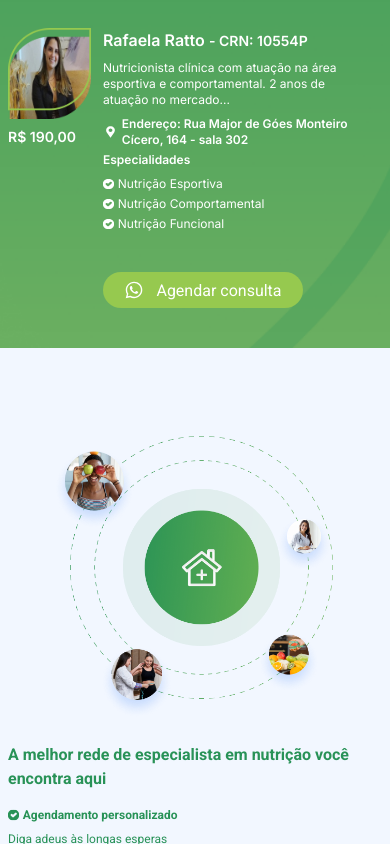
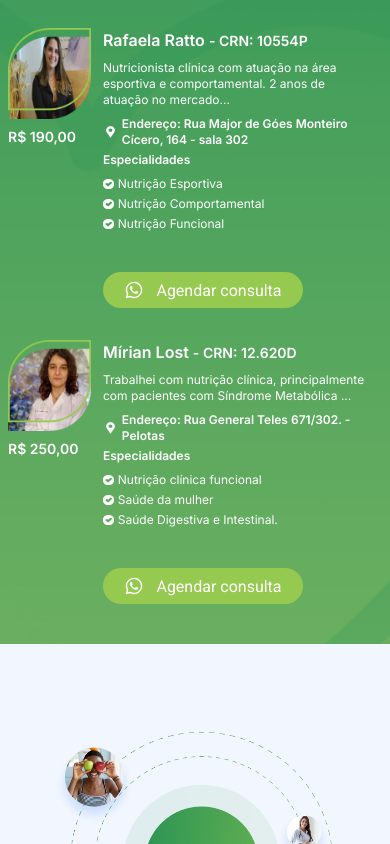
Before and after one commit to MarcaNutri/PromotionLanding, a Next.js app: page / in a window 390 px wide. Shown: the part 1937-2781 px from the top of the page. Built offline with nearby package versions, Linux system fonts and the light colour scheme; a web font is replaced by a local one.

Commit message:
adição miriam

```diff
--- a/src/app/page.tsx
+++ b/src/app/page.tsx
@@ -21,6 +21,7 @@ import marcanutri from '@public/assets/marcanutri.svg';
 import Nutricionista1 from '@public/assets/Home/rafaela.png';
 import Nutricionista2 from '@public/assets/Home/natalia.png';
 import Nutricionista3 from '@public/assets/Home/Bruna.png';
+import Nutricionista4 from '@public/assets/Home/miriam.png';
 import Check from '@public/assets/Home/CheckWhite.svg';
 import CheckGreen from '@public/assets/Home/checkgreen.svg';
 import logoWhite from '@public/assets/marcaNutriWhite.svg';
@@ -81,18 +82,7 @@ const Home = () => {
 
   return (
     <>
-      {/* <div id='modal' className={`${Style.modal} d-none`}>
-        <p className={`${Style.paragraph} ${Style.primary_color} text-right cursor-pointer mb-6`}>X</p>
 
-        <iframe
-          width={600}
-          height={450}
-          style={{ border: '0' }}
-          loading="lazy"
-          allowFullScreen
-          src="https://www.google.com/maps/embed/v1/place?key=AIzaSyDOEP9bTWhBW6E_1guCgPXNdGCAxJt071E&map_id=SEU_ID_DE_MAPA&q=Adolfo+Camargo+281,Pelotas,Rio+Grande+do+Sul"
-        />
-      </div> */}
       <div>
         {/* Header */}
         <header className={`${Style.container_header}`}>
@@ -303,7 +293,7 @@ const Home = () => {
                       alt="nutricionista"
                     />
                       <p className={`text-sm lg:text-xl font-semibold block mt-2`}>
-                      R$ 120,00
+                      R$ 150,00
                     </p>
                   </div>
 
@@ -708,6 +698,146 @@ const Home = () => {
                 </div>
               </div>
             </div>
+
+            <div>
+              <div className={`flex mb-8 md:mb-16`}>
+                <div style={{ minWidth: '83px' }}>
+                  <Image
+                    src={Nutricionista4}
+                    width={screenSize < 767 ? 83 : 198}
+                    alt="nutricionista"
+                  />
+                  <p className={`text-sm lg:text-xl font-semibold block mt-2`}>
+                    R$ 250,00
+                  </p>
+                </div>
+
+                <div className="mr-3 ml-3">
+                  <p className={` text-base md:text-2xl font-semibold`}>
+                    Mírian Lost <span className="text-sm">- CRN: 12.620D</span>
+                  </p>
+                  <p
+                    className={`text-xs md:text-base ${Style.text_container} mt-2 mb-2`}
+                  >
+                    Trabalhei com nutrição clínica,
+                    principalmente com pacientes com Síndrome Metabólica ...
+                  </p>
+                  <p
+                    className={`text-xs md:text-base font-semibold hidden md:block ${Style.text_container} flex cursor-pointer`}
+                    style={{ display: 'flex' }}
+                  >
+                    <Image
+                      src={LocationWhite}
+                      width={screenSize < 767 ? 14.8 : 25}
+                      alt="icone de localização"
+                      className="mr-1"
+                    />{' '}
+                    Endereço: Rua General Teles 671/302. - Pelotas
+                  </p>
+
+                  <button
+                      className={`hidden md:flex ${Style.whats_button} mt-2 hover:brightness-90 ease-in-out duration-200 mt-9`}
+                      onClick={() => openWhatsApp('Mírian Lost')}
+                    >
+                      <Image
+                        src={WhatsApp}
+                        width={30}
+                        alt="email"
+                        className="mr-3"
+                      />{' '}
+                      Agendar consulta
+                  </button>
+
+                  <div className="block md:hidden">
+                    <div className="flex flex-col justify-center">
+                      <p
+                        className={`text-xs md:text-base font-semibold mb-2 mt-1`}
+                      >
+                        Especialidades
+                      </p>
+                      <p
+                        className={`flex items-center text-xs md:text-base mb-1`}
+                      >
+                        <Image
+                          src={Check}
+                          width={screenSize < 767 ? 10.8 : 20}
+                          alt="Check - icon"
+                          className="mr-1 md:mr-2"
+                        />
+                        Nutrição clínica funcional
+                      </p>
+                      <p
+                        className={`flex items-center text-xs md:text-base mb-1`}
+                      >
+                        <Image
+                          src={Check}
+                          width={screenSize < 767 ? 10.8 : 20}
+                          alt="Check - icon"
+                          className="mr-1 md:mr-2"
+                        />
+                        Saúde da mulher
+                      </p>
+                      <p
+                        className={`flex items-center text-xs md:text-base mb-1`}
+                      >
+                        <Image
+                          src={Check}
+                          width={screenSize < 767 ? 10.8 : 20}
+                          alt="Check - icon"
+                          className="mr-1 md:mr-2"
+                        />
+                        Saúde Digestiva e Intestinal.
+                      </p>
+                    </div>
+                  </div>
+                  <button
+                      className={`flex md:hidden lg:hidden ${Style.whats_button} mt-2 hover:brightness-90 ease-in-out duration-200 mt-9`}
+                      onClick={() => openWhatsApp('Mírian Lost')}
+                    >
+                      <Image
+                        src={WhatsApp}
+                        width={screenSize < 767 ? 20 : 30}
+                        alt="email"
+                        className="mr-3"
+                      />{' '}
+                      Agendar consulta
+                  </button>
+                </div>
+
+                <div className="hidden md:block">
+                  <p className={`text-xs md:text-base font-semibold mb-2`}>
+                    Especialidades
+                  </p>
+                  <p className={`flex items-center text-xs md:text-base mb-2`}>
+                    <Image
+                      src={Check}
+                      width={screenSize < 767 ? 10.8 : 20}
+                      alt="Check - icon"
+                      className="mr-1 md:mr-2"
+                    />
+                    Nutrição clínica funcional
+                  </p>
+                  <p className={`flex items-center text-xs md:text-base mb-2`}>
+                    <Image
+                      src={Check}
+                      width={screenSize < 767 ? 10.8 : 20}
+                      alt="Check - icon"
+                      className="mr-1 md:mr-2"
+                    />
+                    Saúde da mulher
+                  </p>
+                  <p className={`flex items-center text-xs md:text-base mb-2`}>
+                    <Image
+                      src={Check}
+                      width={screenSize < 767 ? 10.8 : 20}
+                      alt="Check - icon"
+                      className="mr-1 md:mr-2"
+                    />
+                    Saúde Digestiva e Intestinal.
+                  </p>
+                </div>
+              </div>
+            </div>
           </div>
         </section>
 
--- a/src/app/style.module.scss
+++ b/src/app/style.module.scss
@@ -173,7 +173,7 @@
   background-image: url("../../public/assets/Home/fundo.png");
   background-repeat: no-repeat;
   background-size: cover;
-  max-height: 1100px;
+  max-height: 1500px;
 }
 
 .text_container {
@@ -215,8 +215,8 @@
   z-index: 9999;
   min-width: 300px;
   min-height: 300px;
-  max-width: 600px;
-  max-height: 600px;
+  max-width: 900px;
+  max-height: 900px;
   position: fixed;
   top: 50%;
   left: 50%;
```
Also changed, not shown: public/assets/Home/miriam.png (added).
